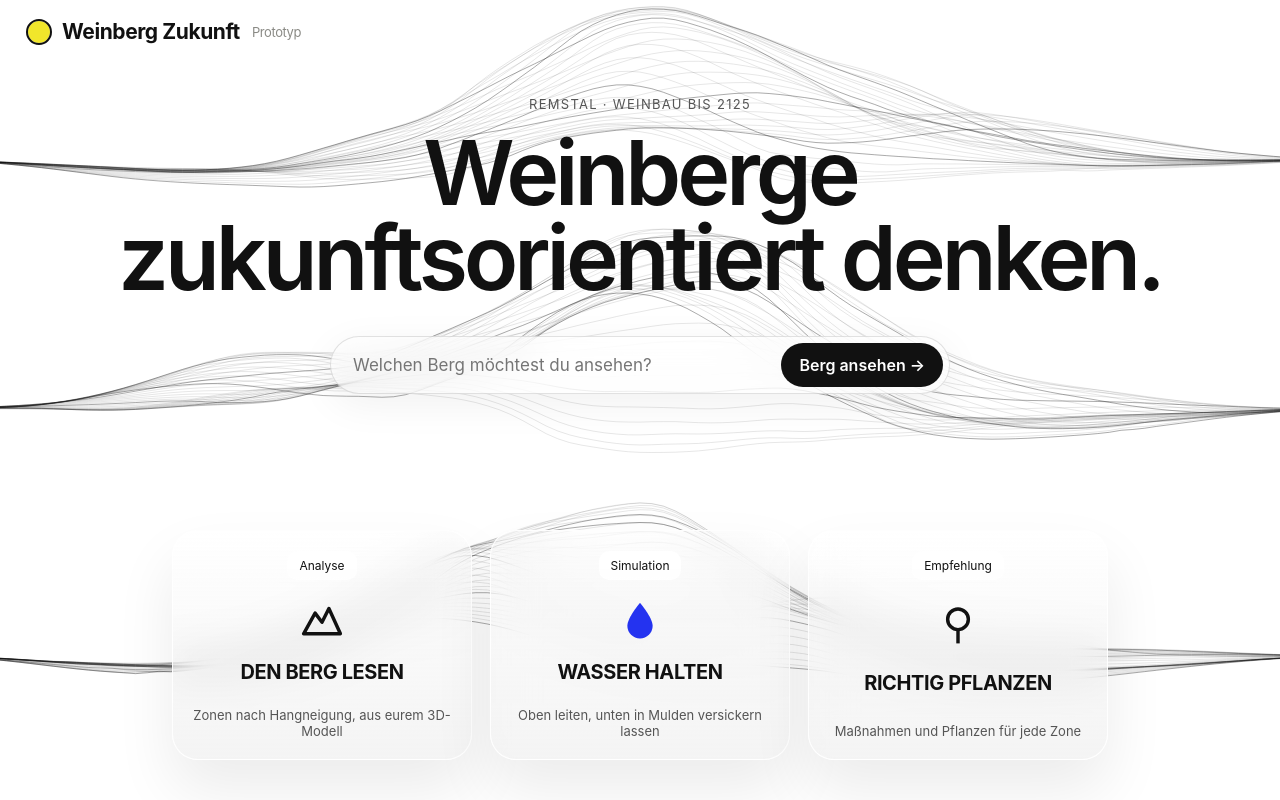
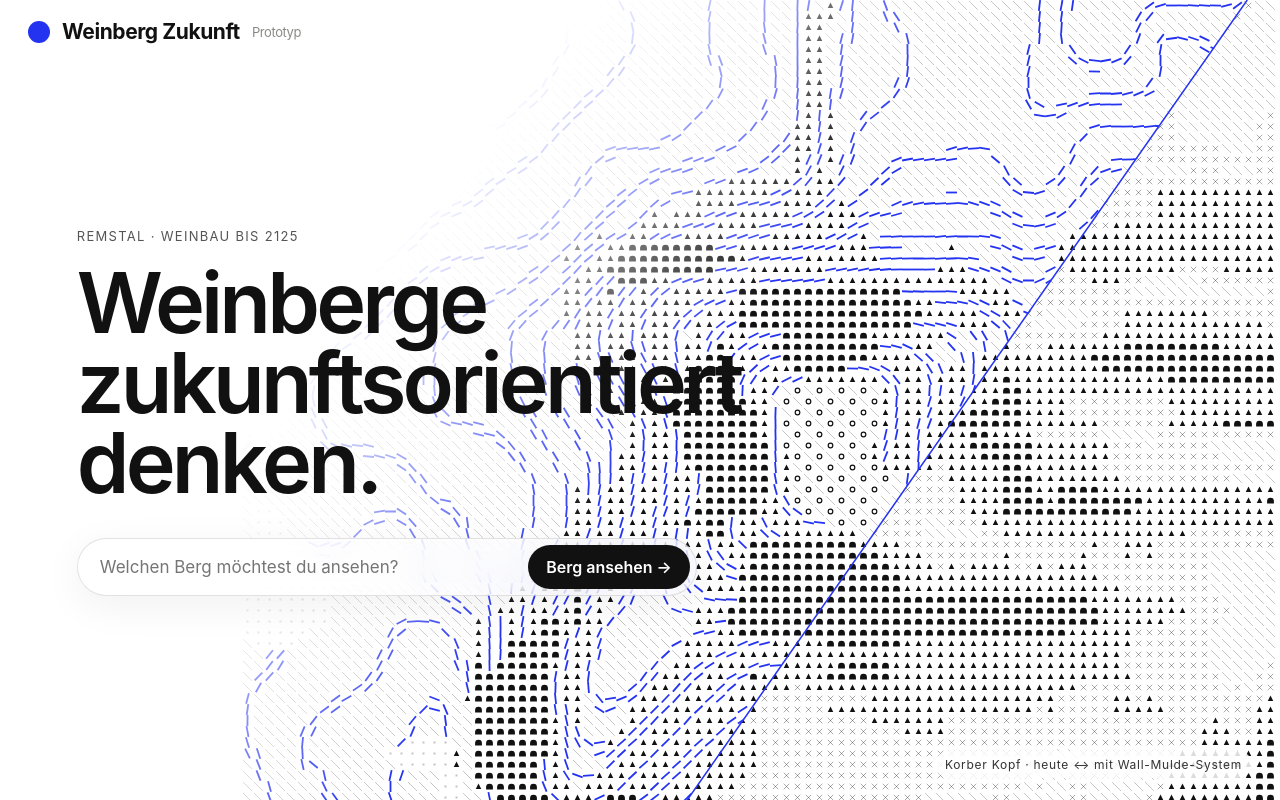
Before and after one commit to laurinjonastagliamonte/weinberg-zukunft, a plain HTML site: page index.html in a window 1280 px wide. Drawn offline with Linux system fonts and the light colour scheme; animation ran at ten frames a second.

Commit message:
Cover: animierte Draufsicht statt Wellen
- Korber Kopf als Zeichenraster (Moodboard Punktraster-Karte) auf gut 2/3 der Fläche,
  links schräg ausgeblendet; eine blaue Front wandelt ihn von heute zum Konzept
  (Keylines/Mulden in Blau, Wald auf der Kuppe) und zurück
- Karten unten entfernt, Titel und Suche links
- Logo-Punkt blau ohne Umrandung

Co-Authored-By: Claude Opus 5.5 <noreply@anthropic.com>
Claude-Session: https://claude.ai/code/session_01KHgQ95zitbWhQ4JCU4xo4p

```diff
--- a/index.html
+++ b/index.html
@@ -24,6 +24,7 @@
   <!-- 01 Cover: Berg wählen -->
   <section class="view view-cover active" data-view="1">
     <canvas class="waves" id="waves" aria-hidden="true"></canvas>
+    <p class="cover-caption">Korber Kopf · heute ↔ mit Wall-Mulde-System</p>
     <div class="cover">
       <p class="cover-eyebrow">Remstal · Weinbau bis 2125</p>
       <h1 class="cover-title">Weinberge<br />zukunftsorientiert denken.</h1>
@@ -36,26 +37,6 @@
           </li>
           <li class="sugg disabled"><strong>Weitere Berge</strong><span>folgen mit echtem Geländemodell (DGM)</span></li>
         </ul>
-      </div>
-      <div class="cover-cards">
-        <article class="frost">
-          <span class="tag">Analyse</span>
-          <svg viewBox="0 0 40 40" aria-hidden="true"><path d="M4 32 L14 14 L20 22 L26 10 L36 32 Z" fill="none" stroke="#111" stroke-width="3" stroke-linejoin="round"/></svg>
-          <h3>Den Berg lesen</h3>
-          <p>Zonen nach Hangneigung, aus eurem 3D-Modell</p>
-        </article>
-        <article class="frost">
-          <span class="tag">Simulation</span>
-          <svg viewBox="0 0 40 40" aria-hidden="true"><path d="M20 5 C20 5 9 18 9 25 a11 11 0 0 0 22 0 C31 18 20 5 20 5 Z" fill="#2433F0"/></svg>
-          <h3>Wasser halten</h3>
-          <p>Oben leiten, unten in Mulden versickern lassen</p>
-        </article>
-        <article class="frost">
-          <span class="tag">Empfehlung</span>
-          <svg viewBox="0 0 40 40" aria-hidden="true"><circle cx="20" cy="15" r="9" fill="none" stroke="#111" stroke-width="3"/><path d="M20 24 V36" stroke="#111" stroke-width="3"/></svg>
-          <h3>Richtig pflanzen</h3>
-          <p>Maßnahmen und Pflanzen für jede Zone</p>
-        </article>
       </div>
     </div>
   </section>
--- a/js/cover.js
+++ b/js/cover.js
@@ -1,15 +1,126 @@
 /*
- * Hintergrund der Titelseite: animierte Linienwellen (Moodboard „Wellen-Grafik“).
- * Jede Linie ist ein echter Schnitt durch den Korber Kopf. Die Schnittrichtung dreht sich
- * langsam, dadurch „atmen“ die Wellen. Schwarze Linien auf Weiß.
+ * Hintergrund der Titelseite: Draufsicht auf den Korber Kopf als Zeichenraster
+ * (Moodboard „Punktraster-Karte“). Eine schräge Linie fährt langsam darüber:
+ * davor der Berg heute, dahinter mit Konzept (Keylines, Mulden, Wald) – „er wandelt sich“.
+ * Das Raster füllt nur gut 2/3 der Fläche und läuft links schräg weich aus.
  */
 (function () {
   const WB = (window.WB = window.WB || {});
 
+  const INK = '#111111';
+  const BLUE = '#2433F0';
+
+  // Zeichen je Rasterzelle
+  function glyph(c, kind, x, y, s, ang = 0) {
+    const m = s / 2;
+    c.beginPath();
+    switch (kind) {
+      case 'hatch': // flach: feine Schraffur
+        c.strokeStyle = 'rgba(17,17,17,0.35)';
+        c.lineWidth = 0.7;
+        c.moveTo(x - m * 0.8, y - m * 0.8);
+        c.lineTo(x + m * 0.8, y + m * 0.8);
+        c.stroke();
+        break;
+      case 'cross': // leicht geneigt
+        c.strokeStyle = 'rgba(17,17,17,0.5)';
+        c.lineWidth = 0.7;
+        c.moveTo(x - m * 0.5, y - m * 0.5);
+        c.lineTo(x + m * 0.5, y + m * 0.5);
+        c.moveTo(x + m * 0.5, y - m * 0.5);
+        c.lineTo(x - m * 0.5, y + m * 0.5);
+        c.stroke();
+        break;
+      case 'tri': // Mittelhang
+        c.fillStyle = INK;
+        c.moveTo(x, y - m * 0.55);
+        c.lineTo(x + m * 0.5, y + m * 0.45);
+        c.lineTo(x - m * 0.5, y + m * 0.45);
+        c.fill();
+        break;
+      case 'dome': // steil: volle Form
+        c.fillStyle = INK;
+        c.arc(x, y + m * 0.1, m * 0.62, Math.PI, 0);
+        c.lineTo(x + m * 0.62, y + m * 0.55);
+        c.lineTo(x - m * 0.62, y + m * 0.55);
+        c.fill();
+        break;
+      case 'ring': // Baum
+        c.strokeStyle = INK;
+        c.lineWidth = 1.2;
+        c.arc(x, y, m * 0.42, 0, Math.PI * 2);
+        c.stroke();
+        break;
+      case 'dot': // Ort
+        c.fillStyle = 'rgba(17,17,17,0.25)';
+        c.fillRect(x - 1, y - 1, 2, 2);
+        break;
+      case 'wall': // Wall + Mulde entlang der Höhenlinie (blau)
+        c.strokeStyle = BLUE;
+        c.lineWidth = 1.8;
+        c.moveTo(x - Math.cos(ang) * m, y - Math.sin(ang) * m);
+        c.lineTo(x + Math.cos(ang) * m, y + Math.sin(ang) * m);
+        c.stroke();
+        break;
+    }
+  }
+
   function startCover(canvas, terrain) {
     const ctx = canvas.getContext('2d');
     const T = terrain;
-    let w = 0, h = 0, dpr = 1, raf = null, t0 = performance.now();
+    let w = 0, h = 0, dpr = 1, raf = null;
+    const t0 = performance.now();
+    let today = null, future = null;
+
+    function build() {
+      const cell = 11;
+      const size = Math.max(h * 1.35, w * 0.75); // 2000 m auf so viele Pixel
+      const ox = w * 0.66 - (T.SUMMIT.x / T.SIZE) * size;
+      const oy = h * 0.5 - (T.SUMMIT.y / T.SIZE) * size;
+      const mk = () => {
+        const cv = document.createElement('canvas');
+        cv.width = Math.round(w * dpr);
+        cv.height = Math.round(h * dpr);
+        const c = cv.getContext('2d');
+        c.setTransform(dpr, 0, 0, dpr, 0, 0);
+        return [cv, c];
+      };
+      const [a, ca] = mk();
+      const [b, cb] = mk();
+      const metersPerCell = (cell / size) * T.SIZE;
+      for (let py = cell / 2; py < h; py += cell)
+        for (let px = cell / 2; px < w; px += cell) {
+          const x = ((px - ox) / size) * T.SIZE;
+          const y = ((py - oy) / size) * T.SIZE;
+          if (x < 0 || y < 0 || x > T.SIZE || y > T.SIZE) continue;
+          const zone = T.zoneAt(x, y);
+          const slope = T.slopeAt(x, y);
+          // heute
+          let k = slope < 8 ? 'hatch' : slope < 18 ? 'cross' : slope < 30 ? 'tri' : 'dome';
+          if (zone === 'ort') k = 'dot';
+          glyph(ca, k, px, py, cell);
+          // mit Konzept
+          let f = k;
+          if (zone === 'kuppe') f = (Math.floor(px / cell) + Math.floor(py / cell)) % 2 ? 'ring' : 'hatch';
+          if (zone === 'mittel' || zone === 'auslauf') {
+            const dh = T.KEY_DH[zone];
+            const z = T.heightAt(x, y);
+            const tol = Math.max(0.5, (slope / 100) * metersPerCell * 0.55);
+            const r = ((z % dh) + dh) % dh;
+            if (r < tol || dh - r < tol) {
+              const e = 5;
+              const gx = T.heightAt(x + e, y) - T.heightAt(x - e, y);
+              const gy = T.heightAt(x, y + e) - T.heightAt(x, y - e);
+              glyph(cb, 'wall', px, py, cell, Math.atan2(gx, -gy)); // entlang der Höhenlinie
+              continue;
+            }
+            f = zone === 'mittel' ? 'tri' : 'hatch';
+          }
+          glyph(cb, f, px, py, cell);
+        }
+      today = a;
+      future = b;
+    }
 
     function resize() {
       const r = canvas.getBoundingClientRect();
@@ -18,48 +129,45 @@
       h = Math.max(1, r.height);
       canvas.width = Math.round(w * dpr);
       canvas.height = Math.round(h * dpr);
+      build();
     }
-
-    // Höhe entlang eines Schnitts durch den Gipfel, Wert 0..1
-    const range = T.maxH - T.minH;
-    // Schnitt in Richtung `angle`, parallel versetzt um `off` Meter
-    function section(angle, off, u) {
-      const r = (u - 0.5) * 1900;
-      const x = T.SUMMIT.x + Math.cos(angle) * r - Math.sin(angle) * off;
-      const y = T.SUMMIT.y + Math.sin(angle) * r + Math.cos(angle) * off;
-      return (T.heightAt(x, y) - T.minH) / range;
-    }
-
-    const BANDS = 3;
-    const LINES = 34;
-    const SAMPLES = 120;
 
     function frame(now) {
       const time = (now - t0) / 1000;
-      ctx.setTransform(dpr, 0, 0, dpr, 0, 0);
-      ctx.clearRect(0, 0, w, h);
-      ctx.lineWidth = 0.7;
-      for (let b = 0; b < BANDS; b++) {
-        const base = h * (0.2 + b * 0.31);
-        const amp = h * 0.3;
-        for (let l = 0; l < LINES; l++) {
-          const ang = time * 0.05 + b * 2.1 + l * 0.012;
-          const off = (l - LINES / 2) * 28 + Math.sin(time * 0.3 + b) * 60;
-          ctx.strokeStyle = `rgba(17,17,17,${l % 7 === 0 ? 0.5 : 0.14})`;
-          ctx.beginPath();
-          for (let s = 0; s <= SAMPLES; s++) {
-            const u = s / SAMPLES;
-            const env = Math.pow(Math.sin(Math.PI * u), 1.6); // läuft an den Enden spitz aus
-            const v = section(ang, off, u) - 0.4;
-            const wob = Math.sin(u * 11 + time * 0.7 + l * 0.25) * 0.05;
-            const y = base - (v + wob) * amp * env * (b === 1 ? 1.2 : 1);
-            const x = -w * 0.05 + u * w * 1.1;
-            if (s === 0) ctx.moveTo(x, y);
-            else ctx.lineTo(x, y);
-          }
-          ctx.stroke();
-        }
-      }
+      ctx.setTransform(1, 0, 0, 1, 0, 0);
+      ctx.globalCompositeOperation = 'source-over';
+      ctx.clearRect(0, 0, canvas.width, canvas.height);
+      // Wandel hin und zurück (ca. 18 s)
+      const s = 0.5 - 0.5 * Math.cos((time / 18) * Math.PI * 2);
+      const tilt = 0.35 * h; // schräge Front
+      const fx = w * 0.3 + s * (w * 0.8);
+      ctx.drawImage(today, 0, 0);
+      ctx.save();
+      ctx.beginPath();
+      ctx.moveTo(0, 0);
+      ctx.lineTo((fx + tilt) * dpr, 0);
+      ctx.lineTo((fx - tilt) * dpr, h * dpr);
+      ctx.lineTo(0, h * dpr);
+      ctx.closePath();
+      ctx.clip();
+      ctx.clearRect(0, 0, canvas.width, canvas.height);
+      ctx.drawImage(future, 0, 0);
+      ctx.restore();
+      // Front als feine blaue Linie
+      ctx.strokeStyle = BLUE;
+      ctx.lineWidth = 1.5 * dpr;
+      ctx.beginPath();
+      ctx.moveTo((fx + tilt) * dpr, 0);
+      ctx.lineTo((fx - tilt) * dpr, h * dpr);
+      ctx.stroke();
+      // nur gut 2/3 der Fläche: links schräg weich ausblenden
+      ctx.globalCompositeOperation = 'destination-in';
+      const g = ctx.createLinearGradient(w * 0.36 * dpr, h * 0.2 * dpr, w * 0.56 * dpr, h * 0.45 * dpr);
+      g.addColorStop(0, 'rgba(0,0,0,0)');
+      g.addColorStop(1, 'rgba(0,0,0,1)');
+      ctx.fillStyle = g;
+      ctx.fillRect(0, 0, canvas.width, canvas.height);
+      ctx.globalCompositeOperation = 'source-over';
       raf = requestAnimationFrame(frame);
     }
 
@@ -72,7 +180,7 @@
         raf = null;
       },
       start() {
-        if (!raf) { resize(); raf = requestAnimationFrame(frame); }
+        if (!raf) raf = requestAnimationFrame(frame);
       },
     };
   }
--- a/styles.css
+++ b/styles.css
@@ -35,8 +35,7 @@ button, input, select { font: inherit; }
 .brand { display: flex; align-items: center; gap: 12px; font-weight: 700; letter-spacing: -0.02em; font-size: 21px; }
 .topbar.on-dark { background: rgba(14, 14, 14, 0.72); border-bottom-color: rgba(255, 255, 255, 0.1); color: #fff; }
 .topbar.on-dark .steps button.active { background: #fff; color: var(--ink); }
-.brand-dot { width: 22px; height: 22px; border-radius: 50%; background: var(--gelb); outline: 2px solid var(--ink); }
-.topbar.on-dark .brand-dot { outline-color: #fff; }
+.brand-dot { width: 22px; height: 22px; border-radius: 50%; background: var(--blau); }
 .brand-sub { font-weight: 400; color: var(--grau); font-size: 13px; }
 .steps { display: flex; gap: 4px; }
 .steps button {
@@ -188,9 +187,11 @@ h3 { font-size: 13px; text-transform: uppercase; letter-spacing: 0.08em; color:
 .topbar.on-cover .steps { display: none; }
 .view-cover { background: #fff; overflow: hidden; padding-top: 0; }
 .view-cover .waves { position: absolute; inset: 0; width: 100%; height: 100%; }
-.cover { position: relative; height: 100vh; min-height: 640px; display: flex; flex-direction: column; align-items: center; padding: calc(var(--topbar) + 4vh) 24px 40px; text-align: center; }
+.cover { position: relative; height: 100vh; min-height: 640px; display: flex; flex-direction: column; align-items: flex-start; justify-content: center; padding: var(--topbar) 6vw 40px; text-align: left; pointer-events: none; }
+.cover > * { pointer-events: auto; }
+.cover-caption { position: absolute; right: 28px; bottom: 22px; margin: 0; font-size: 12px; letter-spacing: 0.06em; color: #333; z-index: 1; background: rgba(255,255,255,0.85); padding: 6px 10px; border-radius: 999px; }
 .cover-eyebrow { font-size: 13px; letter-spacing: 0.1em; text-transform: uppercase; color: #555; margin: 0 0 18px; }
-.cover-title { font-size: clamp(44px, 7vw, 112px); line-height: 0.95; letter-spacing: -0.045em; font-weight: 600; margin: 0 0 36px; }
+.cover-title { max-width: 9.5em; font-size: clamp(44px, 6.6vw, 104px); line-height: 0.95; letter-spacing: -0.045em; font-weight: 600; margin: 0 0 36px; }
 .glass-pill {
   position: relative; display: flex; align-items: center; gap: 6px; padding: 6px;
   background: rgba(255, 255, 255, 0.55); border: 1px solid rgba(17, 17, 17, 0.12);
```
Also changed, not shown: 1 other file.
